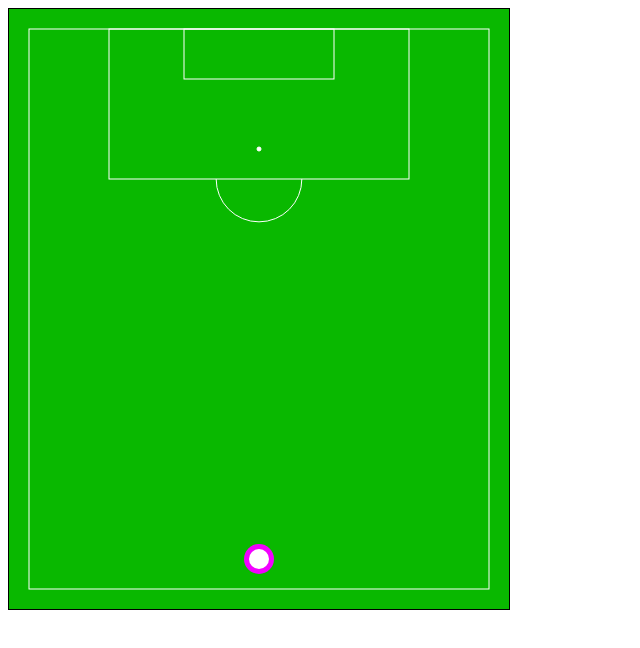
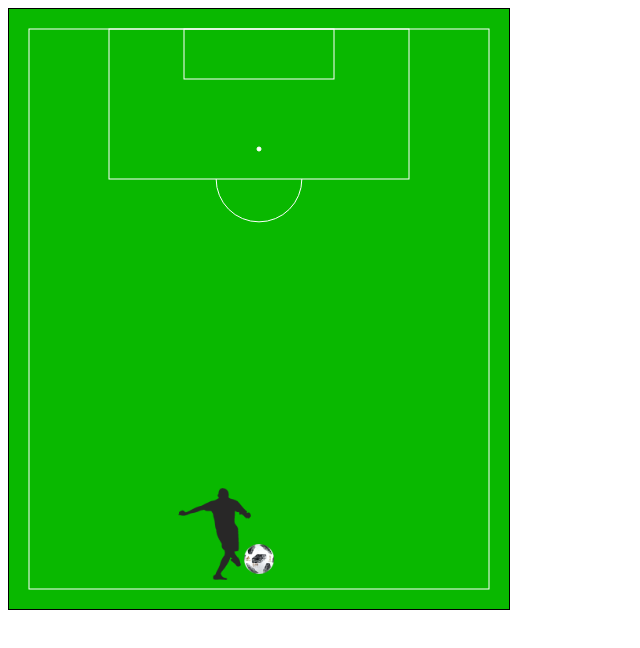
Before and after one commit to treehouseboy/PenaltyShootout, a plain HTML site: page index.html in a window 1280 px wide. Shown: the whole page, without its empty margins (0-640 px from the left). Drawn offline with Linux system fonts and the light colour scheme.

Commit message:
Added images

```diff
--- a/gamelogic.js
+++ b/gamelogic.js
@@ -13,6 +13,8 @@ var goalKeeperSpeed;
 
 var ballX;
 var ballY;
+var ballHeight = 30;
+var ballWidth = 30;
 var ballSpeed = 2;
 var ballShot = false;
 var ballRadius = 10;
@@ -77,7 +79,9 @@ function renderPitch() {
 }
 
 function renderBall() {
-  renderCircle(ballX, ballY, ballRadius, ballColour);
+  var img=document.getElementById("football");
+  img.style.visibility='visible';
+  GameCanvasContext.drawImage(img, ballX-(ballWidth/2), ballY-(ballHeight/2), ballWidth,ballHeight);
 }
 
 function renderCircle(x, y, radius, colour) {
@@ -117,8 +121,11 @@ function movePlayer() {
 }
 
 function renderPlayer() {
-  renderCircle(playerX, playerY, playerRadius, playerColour);
-}
+//   renderCircle(playerX, playerY, playerRadius, playerColour);
+var img=document.getElementById("player");
+img.style.visibility='visible';
+GameCanvasContext.drawImage(img, playerX-90, playerY-75, 100,100);
+ }
 
 function keyPressed() {
   if (event.keyCode == 37) {
--- a/index.html
+++ b/index.html
@@ -8,5 +8,9 @@
   <canvas id="gameCanvas" width="500" height="600" style="border:1px solid #000000;">
 
   </canvas>
+  <span style="display:none">
+  <img id="football" src='images/football.png'>
+  <img id="player" src='images/footballer.png' />
+</span>
 </body>
 </html>
```
Also changed, not shown: images/football.png (added), images/footballer.png (added), images/footballer2.png (added), images/goalkeeperDivingLeft.png (added), images/goalkeeperDivingRight.png (added), images/goalkeeperStanding.png (added), 1 other file.
